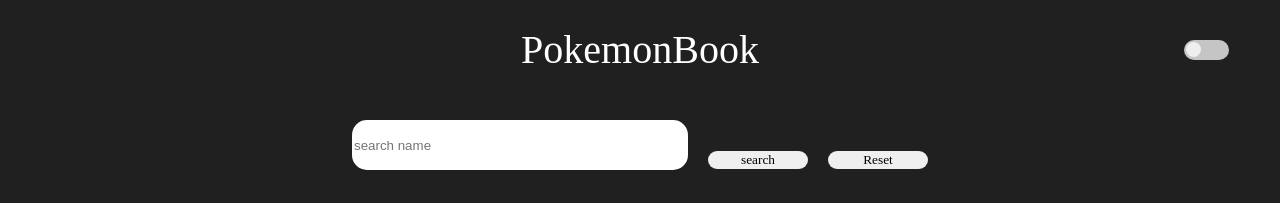
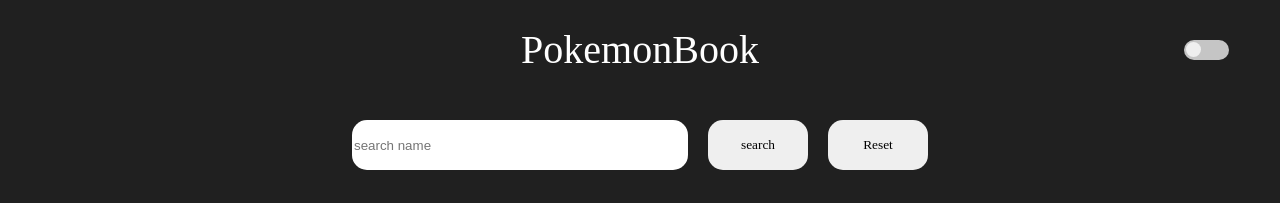
Before and after one commit to slobbie/PokemonCardBooks, a React (Create React App) app: page / in a window 1280 px wide. Shown: the top 203 px of the page. Built offline with nearby package versions, Linux system fonts and the light colour scheme; no server answers.

Commit message:
:recycle: Refactor base path 설정

```diff
--- a/package.json
+++ b/package.json
@@ -1,5 +1,5 @@
 {
-  "homepage": "https://slobbie.github.io/PokemonCardBooks/",
+  "homepage": "https://slobbie.github.io/PokemonCardBooks",
   "name": "pokemoncardbooks",
   "version": "0.1.0",
   "private": true,
--- a/public/index.html
+++ b/public/index.html
@@ -10,6 +10,7 @@
       content="Web site created using create-react-app"
     />
     <link rel="apple-touch-icon" href="%PUBLIC_URL%/logo192.png" />
+
     <!--
       manifest.json provides metadata used when your web app is installed on a
       user's mobile device or desktop. See https://developers.google.com/web/fundamentals/web-app-manifest/
--- a/src/components/Search.tsx
+++ b/src/components/Search.tsx
@@ -61,7 +61,8 @@
 const SearchBar = styled.div`
   width: 45%;
   display: flex;
-
+  flex-direction: row;
+  align-items: center;
   @media screen and (max-width: 768px) {
     flex-direction: column;
     width: 80%;
@@ -82,11 +83,14 @@
   border: none;
   color: #000;
   border-radius: 15px;
+  height: 50px;
 `;
 
 const BtnBox = styled.div`
   display: flex;
   align-items: center;
   margin: 0 auto;
-  margin-top: 30px;
+  @media screen and (max-width: 768px) {
+    margin-top: 30px;
+  }
 `;
--- a/src/index.tsx
+++ b/src/index.tsx
@@ -5,7 +5,7 @@
 import { RecoilRoot } from 'recoil';
 
 ReactDOM.render(
-  <BrowserRouter>
+  <BrowserRouter basename={process.env.PUBLIC_URL}>
     <RecoilRoot>
       <App />
     </RecoilRoot>
--- a/src/layout/Nav.tsx
+++ b/src/layout/Nav.tsx
@@ -106,6 +106,9 @@
   }
 
   @media screen and (max-width: 768px) {
+    top: 10%;
+  }
+  @media screen and (max-width: 425px) {
     top: 13%;
   }
 `;
--- a/tsconfig.json
+++ b/tsconfig.json
@@ -16,5 +16,5 @@
     "noEmit": true,
     "jsx": "react-jsx"
   },
-  "include": ["src", "src/custom.d.ts"]
+  "include": ["src", "src/custom.d.ts", "docusaurus.config.js"]
 }
```
